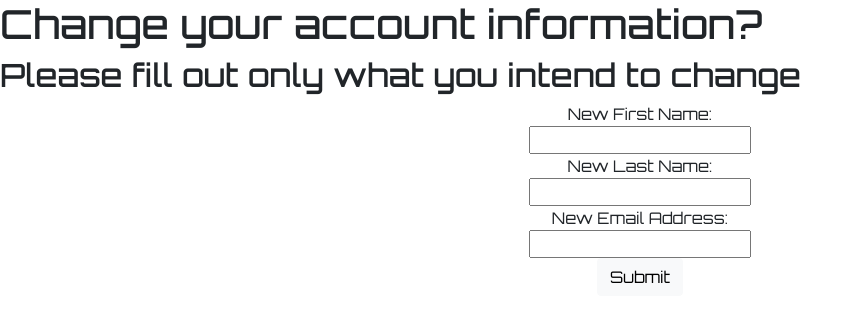
After one commit to thalialietz/iDreamAstronomy, a Flask app: page /change-acc-information in a window 1280 px wide. The commit adds this page. Shown: the top 322 px of the page, without its empty margins (0-862 px from the left). Run offline with Flask 2, Linux system fonts and the light colour scheme; some libraries are stand-ins or nearby versions.

Commit message:
user is able to update account info and also change password. also added an animation for the homepage which allows user to log in or sign up

```diff
--- a/crud.py
+++ b/crud.py
@@ -75,6 +75,11 @@ def get_user_by_username(username):
     return User.query.filter(User.username == username).first()
 
 
+def get_user_by_email(email):
+
+    return User.query.filter(User.email == email).first()
+
+
 if __name__ == '__main__':
     from server import app
     connect_to_db(app)
--- a/server.py
+++ b/server.py
@@ -1,6 +1,6 @@
 from flask import (Flask, render_template, request, session,
                    redirect, url_for, flash)
-from model import connect_to_db
+from model import db, connect_to_db
 import crud
 import os
 import requests
@@ -15,7 +15,10 @@ API_KEY = os.environ['NASA_KEY']
 def homepage():
     """Show homepage."""
 
-    return render_template('homepage.html')
+    if 'username' in session:
+        return redirect("/profile")
+    else:
+        return render_template('homepage.html')
 
 
 @app.route('/profile')
@@ -26,7 +29,89 @@ def account_homepage():
 
     user = crud.get_user_by_username(username)
 
-    return render_template('account-homepage.html', user=user)
+    return render_template('profile.html', user=user)
+
+
+@app.route('/my-account')
+def my_account_details():
+    """Show account details and allow user to make changes"""
+
+    username = session.get('username')
+
+    user = crud.get_user_by_username(username)
+
+    return render_template('my-account.html', user=user)
+
+
+@app.route('/change-password')
+def change_password():
+    """Display the form to change current password"""
+
+    return render_template('change_password.html')
+
+
+@app.route('/change-current-password')
+def change_current_password():
+    """Process the change of password in the database"""
+
+    username = session.get('username')
+
+    user = crud.get_user_by_username(username)
+
+    current_password = request.args.get('current_password')
+
+    new_password = request.args.get('new_password')
+
+    if user.password != current_password:
+        flash("The password you entered does not match our records, please try again")
+    if user.password == current_password:
+        user.password = new_password
+        db.session.commit()
+        flash("password has been successfully updated!")
+        return redirect('/profile')
+
+
+    return redirect('/change-password')
+
+
+@app.route('/change-acc-information')
+def change_acc_information():
+    """Display the form to change account information"""
+
+    return render_template('change_acc_info.html')
+
+
+@app.route('/change-account-info')
+def change_account_info():
+    """Process the change on account information in the database"""
+
+    username = session.get('username')
+
+    user = crud.get_user_by_username(username)
+
+    new_fname = request.args.get('new_fname')
+
+    new_lname = request.args.get('new_lname')
+
+    new_email = request.args.get('new_email')
+
+    if new_fname:
+        user.fname = new_fname
+        db.session.commit()
+        flash("The information you entered has been successfully updated!")
+        return redirect('/profile')
+    if new_lname:
+        user.lname = new_lname
+        db.session.commit()
+        flash("The information you entered has been successfully updated!")
+        return redirect('/profile')
+    if new_email:
+        user.email = new_email
+        db.session.commit()
+        flash("The information you entered has been successfully updated!")
+        return redirect('/profile')
+
+    return redirect('/change-acc-information')
 
 
 @app.route("/asteroids")
@@ -144,7 +229,7 @@ estimated_diameter_kilometers_min=asteroid_details_dict['estimated_diameter_kilo
 estimated_diameter_miles_min=asteroid_details_dict['estimated_diameter_miles_min'], estimated_diameter_miles_max=asteroid_details_dict['estimated_diameter_miles_max'])
 
     list_of_favorites = crud.get_favorite_by_user_id(user_id)
-    print(user_id)
+
     for favorite in list_of_favorites:
         if favorite.asteroids.api_asteroid_id == asteroid.api_asteroid_id:
             flash("This asteroid is already stored in your favorites")
@@ -210,10 +295,12 @@ def log_user_in():
 
 @app.route('/logout')
 def logout():
-   # remove the username from the session if it is there
-   session.pop('username', None)
-   session.pop('user_id', None)
-   return redirect('/')
+    """Removes the user from the session"""
+
+    session.pop('username', None)
+    session.pop('user_id', None)
+    return redirect('/')
+
 
 if __name__ == '__main__':
     app.debug = True
--- a/static/css/styles.css
+++ b/static/css/styles.css
@@ -82,7 +82,7 @@ form.sign-in-form {
 .input-field i {
   text-align: center;
   line-height: 55px;
-  color: #acacac;
+  color: #131212;
   transition: 0.5s;
   font-size: 1.1rem;
 }
@@ -103,24 +103,6 @@ form.sign-in-form {
 }
 
 
-.btn {
-  width: 150px;
-  background-color: #5995fd;
-  border: none;
-  outline: none;
-  height: 49px;
-  border-radius: 49px;
-  color: #fff;
-  text-transform: uppercase;
-  font-weight: 600;
-  margin: 10px 0;
-  cursor: pointer;
-  transition: 0.5s;
-}
-
-.btn:hover {
-  background-color: #4d84e2;
-}
 .panels-container {
   position: absolute;
   height: 100%;
@@ -186,15 +168,6 @@ form.sign-in-form {
   padding: 0.7rem 0;
 }
 
-.btn.transparent {
-  margin: 0;
-  background: none;
-  border: 2px solid #fff;
-  width: 130px;
-  height: 41px;
-  font-weight: 600;
-  font-size: 0.8rem;
-}
 
 .right-panel .image,
 .right-panel .content {
@@ -298,11 +271,6 @@ form.sign-in-form {
     padding: 0.5rem 0;
   }
 
-  .btn.transparent {
-    width: 110px;
-    height: 35px;
-    font-size: 0.7rem;
-  }
 
   .container:before {
     width: 1500px;
--- a/templates/base.html
+++ b/templates/base.html
@@ -18,6 +18,7 @@
   <link rel="stylesheet" href="/static/css/styles.css" />
 </head>
 <body>
+  <header>
     {% if 'username' in session %}
       <nav class="navbar navbar-expand-lg navbar-dark bg-dark">
         <div class="container-fluid">
@@ -43,21 +44,26 @@
             <span class="nav-item">
               <a class="nav-link" href="/logout">Log out</a>
             </span>
+            <span>
+              <a class="nav-link" href="/my-account">My account</a>
+            </span>
           </div>
         </div>
       </nav>
     {% endif %}
+
+  {% block body %}{% endblock %}
+  </header>
   {% with messages = get_flashed_messages() %}
     {% if messages %}
       <script>
-        var messages = {{ messages | safe }}
-        for (var i=0; i<messages.length; i++) {
-          alert(messages[i]);
+        let messages = {{ messages|safe }}
+        for (let i=0; i<messages.length; i++) {
+          (alert(messages[i]));
         }
       </script>
     {% endif %}
   {% endwith %}
-{% block body %}{% endblock %}
 <script src="https://cdn.jsdelivr.net/npm/bootstrap@5.0.2/dist/js/bootstrap.bundle.min.js" integrity="sha384-MrcW6ZMFYlzcLA8Nl+NtUVF0sA7MsXsP1UyJoMp4YLEuNSfAP+JcXn/tWtIaxVXM" crossorigin="anonymous"></script>
 </body>
 </html>
--- /dev/null
+++ b/templates/change_acc_info.html
@@ -0,0 +1,20 @@
+{% extends 'base.html' %}
+
+{% block title %}Reset Password{% endblock %}
+
+{% block body %}
+
+<h1>Change your account information?</h1>
+<h2>Please fill out only what you intend to change</h2>
+<form action="/change-account-info" class="change-acc-info">
+    <label for="new_fname">New First Name:</label>
+    <input type="text" id="new_fname" name="new_fname">
+    <label for="new_lname">New Last Name:</label>
+    <input type="text" id="new_lname" name="new_lname">
+    <label for="new_email">New Email Address:</label>
+    <input type="email-address" id="new_email" name="new_email">
+    <button class="btn btn-light">Submit</button>
+
+</form>
+
+{% endblock %}
--- a/templates/journal.html
+++ b/templates/journal.html
@@ -9,7 +9,7 @@
     {% for favorite in favorites %}
       <li>
           {{ favorite.asteroids.name }}
-        <a href="/asteroids/{{api_asteroid_id}}" >
+        <a href="/asteroids/{{favorite.asteroids.api_asteroid_id}}" >
       </li>
     {% endfor %}
   </ul>
```
Also changed, not shown: templates/change_password.html (added, +17 -0 lines), templates/homepage.html (+7 -5 lines), templates/my-account.html (added, +14 -0 lines), test.py (added, +19 -0 lines), templates/profile.html (renamed from templates/account-homepage.html), 1 other file. Lines whose indentation alone changed are shown as unchanged.
